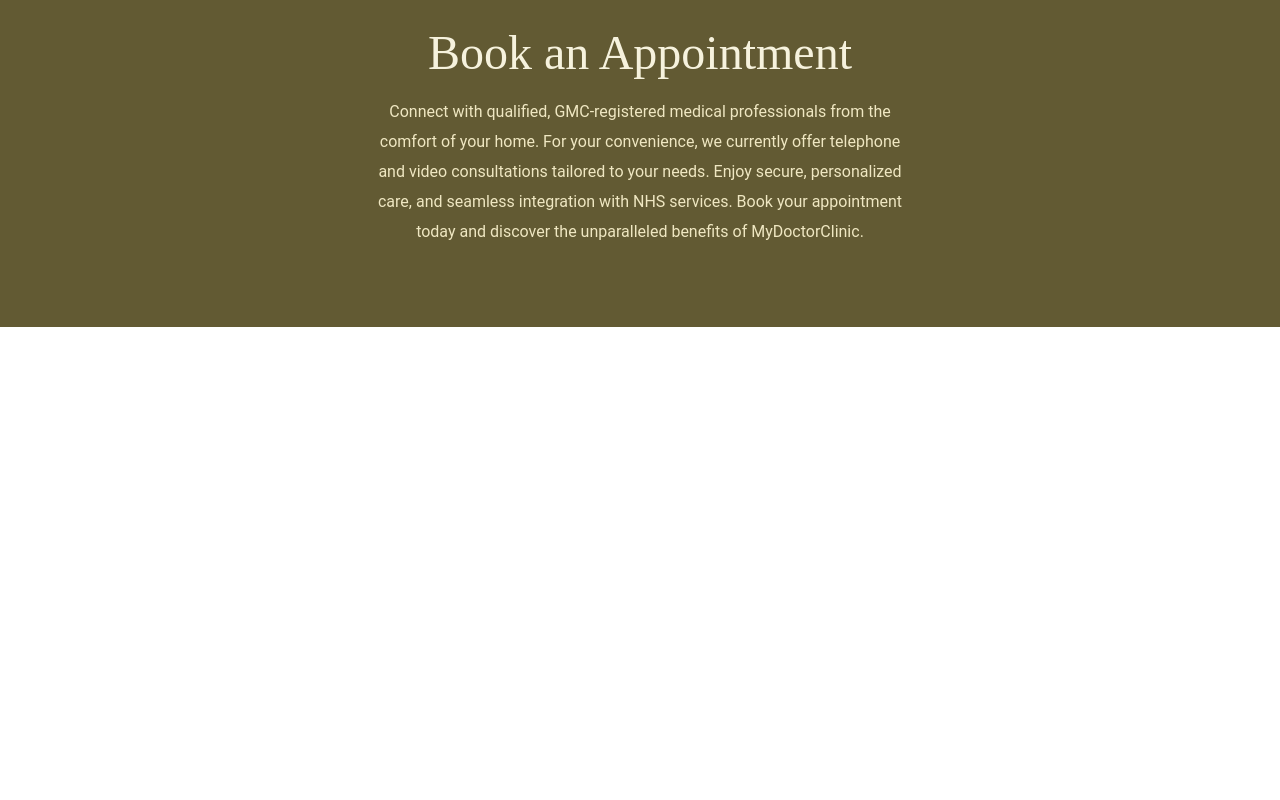
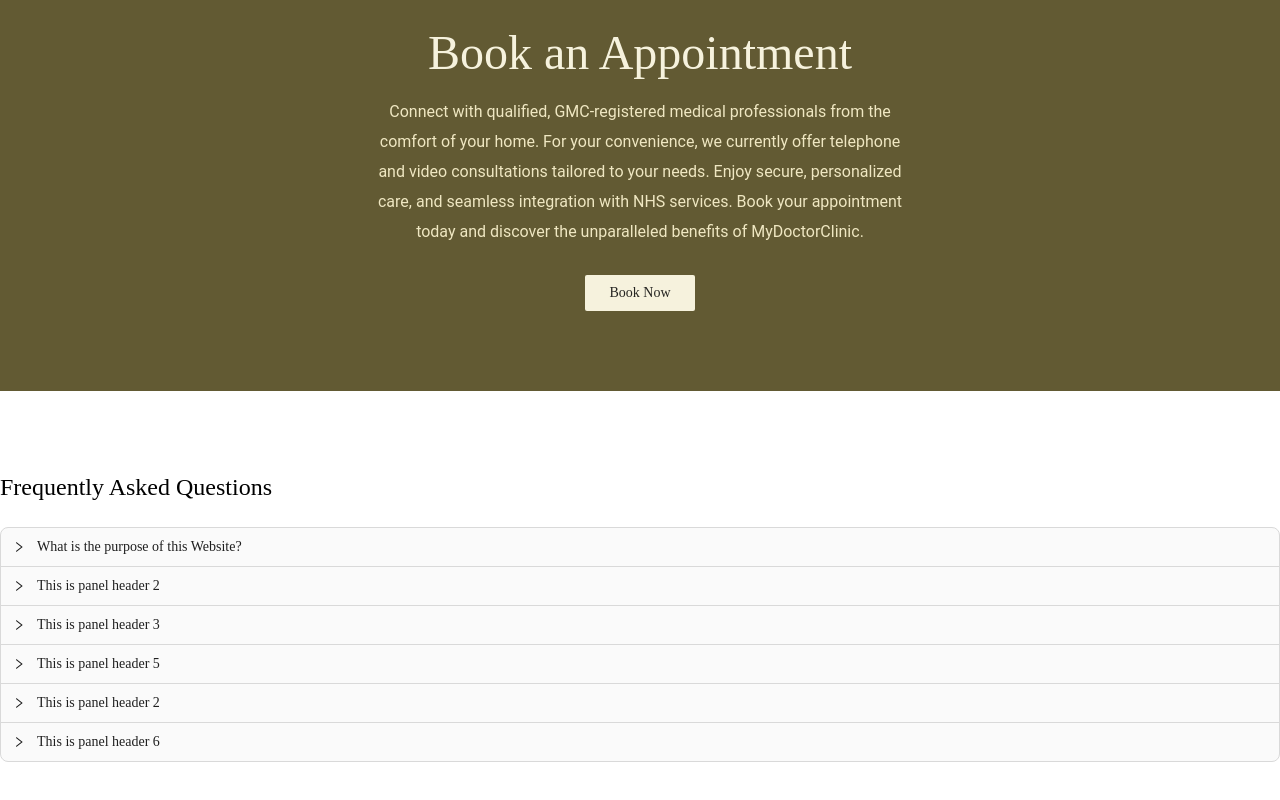
Before and after one commit to bdCalling-Sdt-hub/MedicalConsulation, a Next.js app: page / in a window 1280 px wide. Shown: the part 2671-3471 px from the top of the page. Before the commit the page ends 2998 px from the top, so only its background shows below. Built offline with nearby package versions, Linux system fonts and the light colour scheme.

Commit message:
faq screen done

```diff
--- a/src/app/page.jsx
+++ b/src/app/page.jsx
@@ -3,6 +3,7 @@
 import Image from "next/image";
 import patients from "../../public/images/patients.png";
 import about from "../../public/images/about.png";
+import Accordion from "@/components/Accordion";
 
 function Page() {
   return (
@@ -269,7 +270,24 @@
               appointment <br />
               today and discover the unparalleled benefits of MyDoctorClinic.
             </p>
+            <div className={`text-center`}>
+              <button
+                className={`text-secondaryBlack bg-primary2 text-center font-merri text-sm py-2 px-6 rounded-sm font-normal mt-7`}
+              >
+                Book Now
+              </button>
+            </div>
           </div>
+        </div>
+      </section>
+
+      {/* FAQ section */}
+      <section className={`bg-white py-20`}>
+        <div className="container mx-auto">
+          <h1 className={`text-black text-2xl font-merri font-normal pb-6`}>
+            Frequently Asked Questions
+          </h1>
+          <Accordion />
         </div>
       </section>
     </>
--- /dev/null
+++ b/src/components/Accordion.jsx
@@ -0,0 +1,70 @@
+import React from "react";
+import { Collapse, Divider } from "antd";
+const text = `
+  This website allows users to transfer funds between wallets securely and efficiently. It simplifies peer-to-peer financial transactions with minimal fees and maximum security.
+`;
+const Accordion = () => (
+  <>
+    <Collapse
+      size="small"
+      className={`font-merri font-normal text-sm text-secondaryBlack`}
+      items={[
+        {
+          key: "1",
+          label: "What is the purpose of this Website?",
+          children: (
+            <p className="font-merri font-normal text-base text-offBlack">
+              {text}
+            </p>
+          ),
+        },
+        {
+          key: "2",
+          label: "This is panel header 2",
+          children: (
+            <p className="font-merri font-normal text-base text-offBlack">
+              {text}
+            </p>
+          ),
+        },
+        {
+          key: "3",
+          label: "This is panel header 3",
+          children: (
+            <p className="font-merri font-normal text-base text-offBlack">
+              {text}
+            </p>
+          ),
+        },
+        {
+          key: "5",
+          label: "This is panel header 5",
+          children: (
+            <p className="font-merri font-normal text-base text-offBlack">
+              {text}
+            </p>
+          ),
+        },
+        {
+          key: "6",
+          label: "This is panel header 2",
+          children: (
+            <p className="font-merri font-normal text-base text-offBlack">
+              {text}
+            </p>
+          ),
+        },
+        {
+          key: "2",
+          label: "This is panel header 6",
+          children: (
+            <p className="font-merri font-normal text-base text-offBlack">
+              {text}
+            </p>
+          ),
+        },
+      ]}
+    />
+  </>
+);
+export default Accordion;
--- a/src/components/Collapse.jsx
+++ /dev/null
@@ -1,44 +0,0 @@
-import React from "react";
-import { Collapse, Divider } from "antd";
-const text = `
-  A dog is a type of domesticated animal.
-  Known for its loyalty and faithfulness,
-  it can be found as a welcome guest in many households across the world.
-`;
-const App = () => (
-  <>
-    <Divider orientation="left">Default Size</Divider>
-    <Collapse
-      items={[
-        {
-          key: "1",
-          label: "This is default size panel header",
-          children: <p>{text}</p>,
-        },
-      ]}
-    />
-    <Divider orientation="left">Small Size</Divider>
-    <Collapse
-      size="small"
-      items={[
-        {
-          key: "1",
-          label: "This is small size panel header",
-          children: <p>{text}</p>,
-        },
-      ]}
-    />
-    <Divider orientation="left">Large Size</Divider>
-    <Collapse
-      size="large"
-      items={[
-        {
-          key: "1",
-          label: "This is large size panel header",
-          children: <p>{text}</p>,
-        },
-      ]}
-    />
-  </>
-);
-export default App;
```
